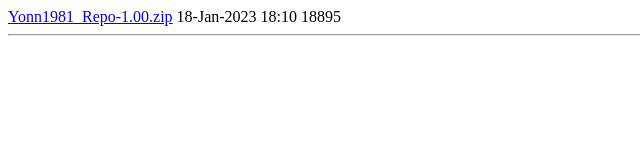
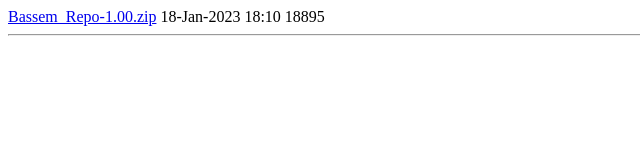
Before and after one commit to bassemhelal18/bassemhelal18.github.io, a plain HTML site: page index.html in a window 1280 px wide. Shown: the full height of the page, 0-640 px from the left. Drawn offline with Linux system fonts and the light colour scheme.

Commit message:
Update index.html

```diff
--- a/index.html
+++ b/index.html
@@ -3,7 +3,7 @@
     <head></head>
     <body>
 
-    <a href="Bassem_Repo-1.00.zip">Yonn1981_Repo-1.00.zip</a>                 18-Jan-2023 18:10              18895
+    <a href="Bassem_Repo-1.00.zip">Bassem_Repo-1.00.zip</a>                 18-Jan-2023 18:10              18895
 
     </pre><hr></body>
     </html>
```
